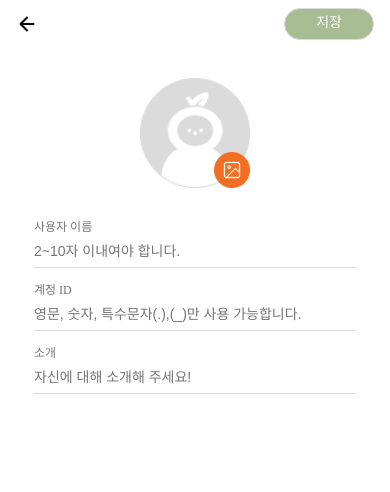
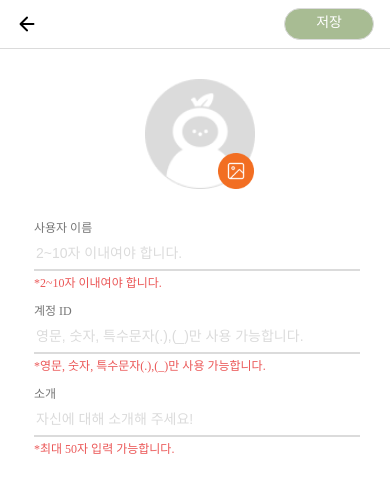
Before and after one commit to 17ANT/INATON, a React (Create React App) app: page /myprofile/modification in a window 390 px wide. Shown: the top 492 px of the page. Built offline with nearby package versions, Linux system fonts and the light colour scheme.

Commit message:
Design: 내 프로필 정보 수정 페이지 반응형 작업 및 input 요소 디자인 수정

```diff
--- a/src/pages/profileModification/ProfileModification.jsx
+++ b/src/pages/profileModification/ProfileModification.jsx
@@ -1,5 +1,6 @@
 import React from 'react';
 import styled from 'styled-components';
+import { Link } from 'react-router-dom';
 
 const ProfileModificationDiv = styled.div`
     margin: 0 auto;
@@ -10,10 +11,11 @@ const TopBasicNav = styled.nav`
     display: flex;
     justify-content: space-between;
     min-width: 390px;
+    border-bottom: 0.5px solid var(--border-color);
 `;
 
 const ArrowLeftImg = styled.img`
-    margin: 13px 0 13px 16px;
+    margin: 13px 0 10px 16px;
     width: 22px;
     height: 22px;
 `;
@@ -37,7 +39,8 @@ const ProfileForm = styled.form`
 const ImgDiv = styled.div`
     position: relative;
     margin: 0 auto;
-    width: fit-content;
+    padding-left: 10px;
+    width: 275px;
     text-align: center;
 `;
 
@@ -50,67 +53,58 @@ const ProfileImg = styled.img`
 const ChangeImg = styled.img`
     position: absolute;
     top: 74px;
-    left: 115px;
+    left: 165px;
     width: 36px;
     height: 36px;
 `;
 
-const UserNameLabel = styled.p`
-    margin: 30px 0 10px;
-    font-size: 12px;
-    font-weight: 500;
-    color: var(--sub-font);
+const InputDiv = styled.div`
+    margin: 0 auto;
+    padding-top: 14px;
+    width: fit-content;
 `;
 
-const UserNameInput = styled.input`
-    padding: 0 0 8px 0;
-    width: 322px;
-    font-size: 14px;
-    font-weight: 400;
-    color: var(--border-color);
-    border: none;
-    border-bottom: 1px solid var(--border-color);
-`;
-
-const UserIdLabel = styled.p`
+const UserInputLabel = styled.p`
     margin: 16px 0 10px;
     font-size: 12px;
     font-weight: 500;
     color: var(--sub-font);
 `;
 
-const UserIdInput = styled.input`
-    padding: 0 0 8px 0;
+const UserInput = styled.input`
+    padding-bottom: 8px;
     width: 322px;
     font-size: 14px;
     font-weight: 400;
-    color: var(--border-color);
     border: none;
-    border-bottom: 1px solid var(--border-color);
+    border-bottom: 2px solid var(--border-color);
+
+    &:focus,
+    &:active {
+        outline: none;
+        border: none;
+        border-bottom: 2px solid var(--main-color);
+    }
+    &::placeholder {
+        font-size: 14px;
+        color: var(--border-color);
+    }
 `;
 
-const UserDescLabel = styled.p`
-    margin: 16px 0 10px;
+const UserInputError = styled.strong`
+    display: block;
+    margin-top: 6px;
     font-size: 12px;
-    font-weight: 500;
-    color: var(--sub-font);
-`;
-
-const UserDescInput = styled.input`
-    padding: 0 0 8px 0;
-    width: 322px;
-    font-size: 14px;
-    font-weight: 400;
-    color: var(--border-color);
-    border: none;
-    border-bottom: 1px solid var(--border-color);
+    color: var(--error-color);
 `;
 
 export default function ProfileModification() {
     return (
         <ProfileModificationDiv>
             <TopBasicNav>
-                <ArrowLeftImg src='/assets/icon/icon-arrow-left.png' alt='arrow-left-img' />
+                <Link to='/myprofile' style={{ textDecoration: 'none' }}>
+                    <ArrowLeftImg src='/assets/icon/icon-arrow-left.png' alt='arrow-left-img' />
+                </Link>
                 <SaveBtn>저장</SaveBtn>
             </TopBasicNav>
 
@@ -120,16 +114,21 @@ export default function ProfileModification() {
                     <ChangeImg src='/assets/upload-file.png'></ChangeImg>
                 </ImgDiv>
 
-                <UserNameLabel htmlFor='name'>사용자 이름</UserNameLabel>
-                <UserNameInput type='text' id='name' placeholder='2~10자 이내여야 합니다.'></UserNameInput>
-                <UserIdLabel htmlFor='id'>계정 ID</UserIdLabel>
-                <UserIdInput
-                    type='text'
-                    id='id'
-                    placeholder='영문, 숫자, 특수문자(.),(_)만 사용 가능합니다.'
-                ></UserIdInput>
-                <UserDescLabel htmlFor='desc'>소개</UserDescLabel>
-                <UserDescInput type='text' id='desc' placeholder='자신에 대해 소개해 주세요!'></UserDescInput>
+                <InputDiv>
+                    <UserInputLabel htmlFor='name'>사용자 이름</UserInputLabel>
+                    <UserInput type='text' id='name' placeholder='2~10자 이내여야 합니다.'></UserInput>
+                    <UserInputError>*2~10자 이내여야 합니다.</UserInputError>
+                    <UserInputLabel htmlFor='id'>계정 ID</UserInputLabel>
+                    <UserInput
+                        type='text'
+                        id='id'
+                        placeholder='영문, 숫자, 특수문자(.),(_)만 사용 가능합니다.'
+                    ></UserInput>
+                    <UserInputError>*영문, 숫자, 특수문자(.),(_)만 사용 가능합니다.</UserInputError>
+                    <UserInputLabel htmlFor='desc'>소개</UserInputLabel>
+                    <UserInput type='text' id='desc' placeholder='자신에 대해 소개해 주세요!'></UserInput>
+                    <UserInputError>*최대 50자 입력 가능합니다.</UserInputError>
+                </InputDiv>
             </ProfileForm>
         </ProfileModificationDiv>
     );
```
